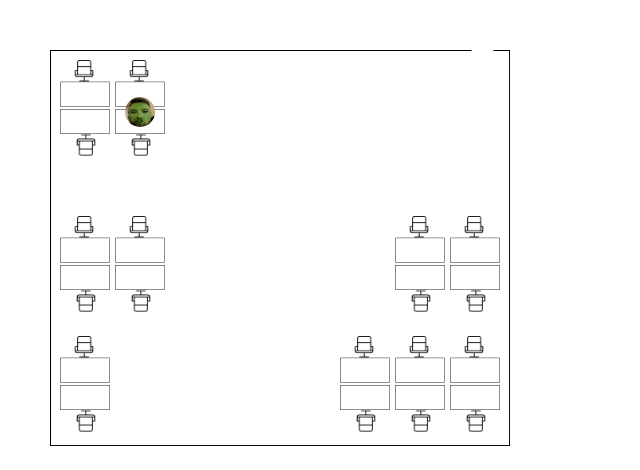
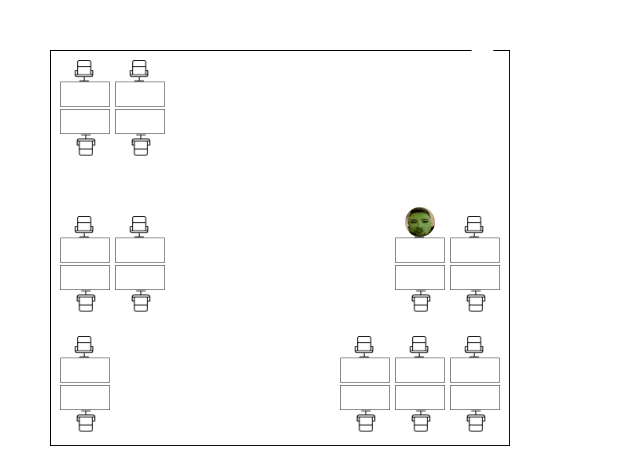
Before and after one commit to superihor20/hakaton, a Next.js app: page / in a window 1280 px wide. Shown: the top 470 px of the page, without its empty margins (0-640 px from the left). Built offline with nearby package versions, Linux system fonts and the light colour scheme.

Commit message:
avatar placement

```diff
--- a/src/components/tableWithChair/tableWithChair.module.scss
+++ b/src/components/tableWithChair/tableWithChair.module.scss
@@ -12,8 +12,17 @@
     height: 30px;
     position: absolute;
     z-index: 1;
-    left: 50%;
-    transform: translate(-50%, -40%);
-    top: 0;
+
+    &.place-type {
+      &__normal {
+        top: -9px;
+        left: 10px;
+      }
+
+      &__reverse {
+        bottom: -5px;
+        left: 10px;
+      }
+    }
   }
 }
--- a/src/components/tableWithChair/tableWithChair.tsx
+++ b/src/components/tableWithChair/tableWithChair.tsx
@@ -14,7 +14,7 @@ export const TableWithChair: FC<PropsWithChildren<TableWithChair>> = ({
   id,
   typeDirection = 'normal',
 }) => {
-  const user = id === 10 ? Ihor : ({} as User);
+  const user = id === 11 ? Ihor : ({} as User);
 
   return (
     <div id={'' + id} className={styles.tableWithChair}>
@@ -25,7 +25,11 @@ export const TableWithChair: FC<PropsWithChildren<TableWithChair>> = ({
         height={47}
       />
       {user.avatar && (
-        <div className={styles.avatar}>
+        <div
+          className={`${styles.avatar} ${
+            styles[`place-type__${typeDirection}`]
+          }`}
+        >
           <Image src={user.avatar} alt={user.lastName} layout='fill' />
         </div>
       )}
```
